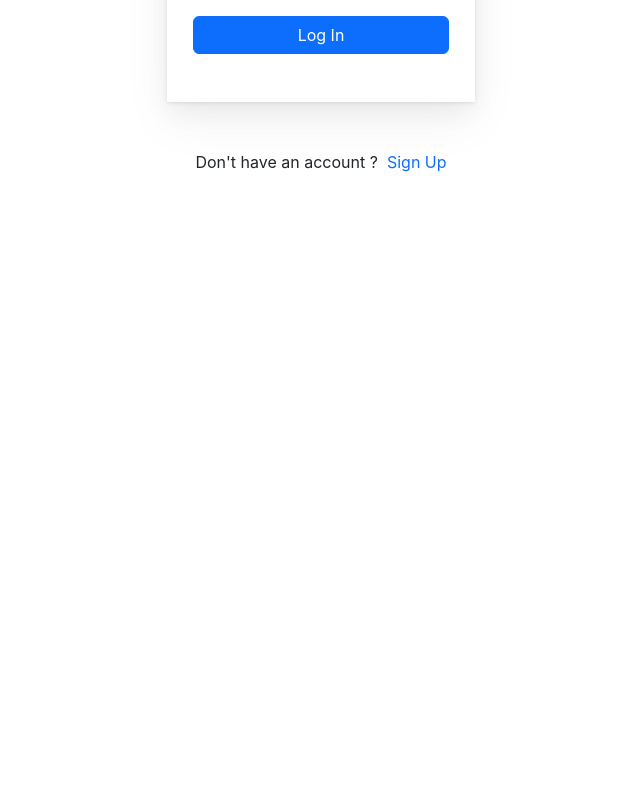
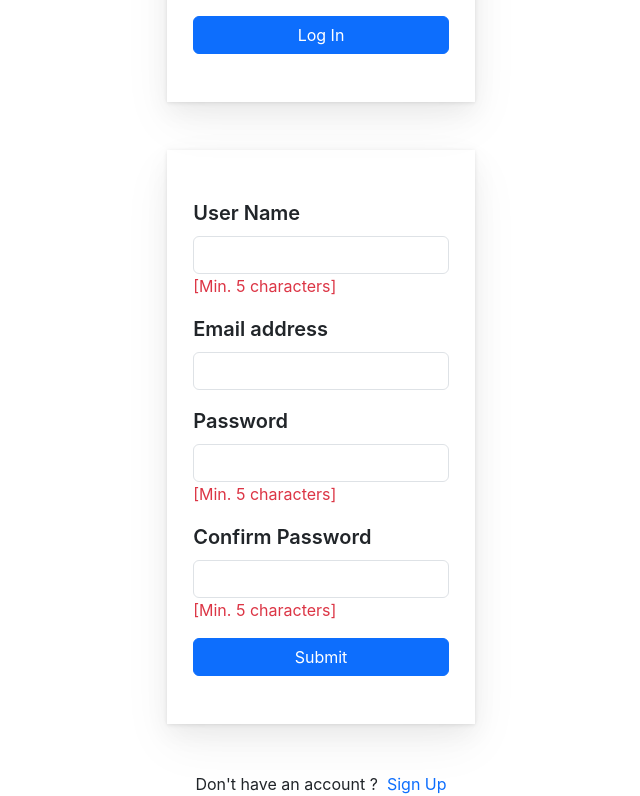
Before and after one commit to aryangupta0001/notescloud, a React (Create React App) app: page / in a window 1280 px wide. Shown: the part 416-1212 px from the top of the page, without its empty margins (319-959 px from the left). Before the commit the page ends 800 px from the top, so only its background shows below. Built offline with nearby package versions, Linux system fonts and the light colour scheme.

Commit message:
added signup functionality to the home page

```diff
--- a/src/components/Home.js
+++ b/src/components/Home.js
@@ -1,11 +1,12 @@
 import { Link, useNavigate } from "react-router-dom";
 import Login from "./Login";
 import { useState } from "react";
+import Signup from "./Signup";
 
 
 
 const Home = () => {
-  const[login, setLogin] = useState(false);
+  const [login, setLogin] = useState(false);
 
   const navigate = useNavigate();
 
@@ -20,6 +21,7 @@ const Home = () => {
 
 
         <Login />
+        <Signup />
 
         <center>
           Don't have an account ?
--- a/src/components/Login.js
+++ b/src/components/Login.js
@@ -5,7 +5,7 @@ import noteContext from '../context/notes/noteContext'
 
 const Login = () => {
 
-    const [login, setLogin]= useState(false);
+    const [login, setLogin] = useState(false);
     console.log("Login: ", login);
 
     useEffect(() => {
@@ -61,7 +61,7 @@ const Login = () => {
                         <input type="email" className="form-control m-auto" id="email" name="email" aria-describedby="emailHelp" value={credentials.email} onChange={onChange} />
                     </div>
                     <div className="m-auto mt-3 mb-3 " style={{ width: "83%" }}>
-                        <label htmlFor="password" className="form-label d-block fw-semibold fs-5" >Password</label>
+                        <label htmlFor="password" className="form-label d-block fw-semibold fs-5" style={{ fontFamily: '-apple-system, BlinkMacSystemFont, "Segoe UI Adjusted", "Segoe UI", "Liberation Sans", sans-serif' }} >Password</label>
                         <input type="password" className="form-control m-auto" id="password" name='password' value={credentials.password} onChange={onChange} />
                     </div>
                     <button type="submit" className="btn btn-primary m-auto d-block mt-3" style={{ width: "83%" }}>Log In</button>
--- a/src/components/Signup.js
+++ b/src/components/Signup.js
@@ -41,32 +41,34 @@ const Signup = () => {
 
 
   return (
-    <div className='container my-5'>
+    <div className='container my-5 m-auto'>
       <form onSubmit={handleOnSubmit}>
-        <div className='p-5'>
-          <div className="mb-3 d-flex">
-            <label htmlFor="name" className="form-label" style={{ width: "11%" }}>User Name</label>
-            <input type="text" className="form-control w-25 mx-3" id="username" name="username" aria-describedby="username" value={credentials.username} onChange={onChange} />
+        <div className='py-5 m-auto' style={{ width: "50%", boxShadow: "0 10px 24px hsla(0,0%,0%,0.05), 0 20px 48px hsla(0, 0%, 0%, 0.05), 0 1px 4px hsla(0, 0%, 0%, 0.1)", }}  >
+          <div className="m-auto" style={{ width: "83%" }}>
+            <label htmlFor="name" className="form-label d-block fw-semibold fs-5" style={{ fontFamily: '-apple-system, BlinkMacSystemFont, "Segoe UI Adjusted", "Segoe UI", "Liberation Sans", sans-serif' }}>User Name</label>
+            <input type="text" className="form-control m-auto" id="username" name="username" aria-describedby="username" value={credentials.username} onChange={onChange} />
             <span className={`${credentials.username.length >= 5 && 'd-none'} text-danger`}>[Min. 5 characters]</span>
+          </div>
 
+          <div className="m-auto mt-3 mb-3" style={{ width: "83%" }}>
+            <label htmlFor="email" className="form-label d-block fw-semibold fs-5" style={{ fontFamily: '-apple-system, BlinkMacSystemFont, "Segoe UI Adjusted", "Segoe UI", "Liberation Sans", sans-serif' }}>Email address</label>
+            <input type="email" className="form-control m-auto" id="email" name="email" aria-describedby="emailHelp" value={credentials.email} onChange={onChange} />
           </div>
-          <div className="mb-3 d-flex">
-            <label htmlFor="email" className="form-label" style={{ width: "11%" }}>Email address</label>
-            <input type="email" className="form-control w-25 mx-3" id="email" name="email" aria-describedby="emailHelp" value={credentials.email} onChange={onChange} />
+
+          <div className="m-auto mt-3 mb-3" style={{ width: "83%" }}>
+            <label htmlFor="password" className="form-label d-block fw-semibold fs-5" style={{ fontFamily: '-apple-system, BlinkMacSystemFont, "Segoe UI Adjusted", "Segoe UI", "Liberation Sans", sans-serif' }}>Password</label>
+            <input type="password" className="form-control m-auto" id="password" name='password' value={credentials.password} onChange={onChange} autoComplete='on' />
+            <span className={`${credentials.password.length >= 5 && 'd-none'} text-danger`}>[Min. 5 characters]</span>
           </div>
-          <div className="mb-3 d-flex">
-            <label htmlFor="password" className="form-label" style={{ width: "11%" }}>Password</label>
-            <input type="password" className="form-control w-25 mx-3" id="password" name='password' value={credentials.password} onChange={onChange} autoComplete='on' />
-            <span className={`${credentials.password.length >= 5 && 'd-none'} text-danger`}>[Min. 5 characters]</span>
 
-          </div>
-          <div className="mb-3 d-flex">
-            <label htmlFor="password" className="form-label" style={{ width: "11%" }}>Confirm Password</label>
-            <input type="password" className="form-control w-25 mx-3" id="cnfpassword" name='cnfpassword' value={credentials.cnfpassword} onChange={onChange} autoComplete='on' />
+          <div className="m-auto mt-3 mb-3" style={{ width: "83%" }}>
+            <label htmlFor="password" className="form-label d-block fw-semibold fs-5" style={{ fontFamily: '-apple-system, BlinkMacSystemFont, "Segoe UI Adjusted", "Segoe UI", "Liberation Sans", sans-serif' }}>Confirm Password</label>
+            <input type="password" className="form-control m-auto" id="cnfpassword" name='cnfpassword' value={credentials.cnfpassword} onChange={onChange} autoComplete='on' />
             <span className={`${credentials.cnfpassword.length >= 5 && 'd-none'} text-danger`}>[Min. 5 characters]</span>
             <span className={`${(credentials.cnfpassword.length > 0 && credentials.password !== credentials.cnfpassword) ? "d-block" : "d-none"} text-danger`}>&emsp;[Password & Confirm Password do not match]</span>
           </div>
-          <button type="submit" className="btn btn-primary">Submit</button>
+
+          <button type="submit" className="btn btn-primary m-auto d-block mt-3" style={{ width: "83%" }}>Submit</button>
         </div>
       </form>
     </div >
```
